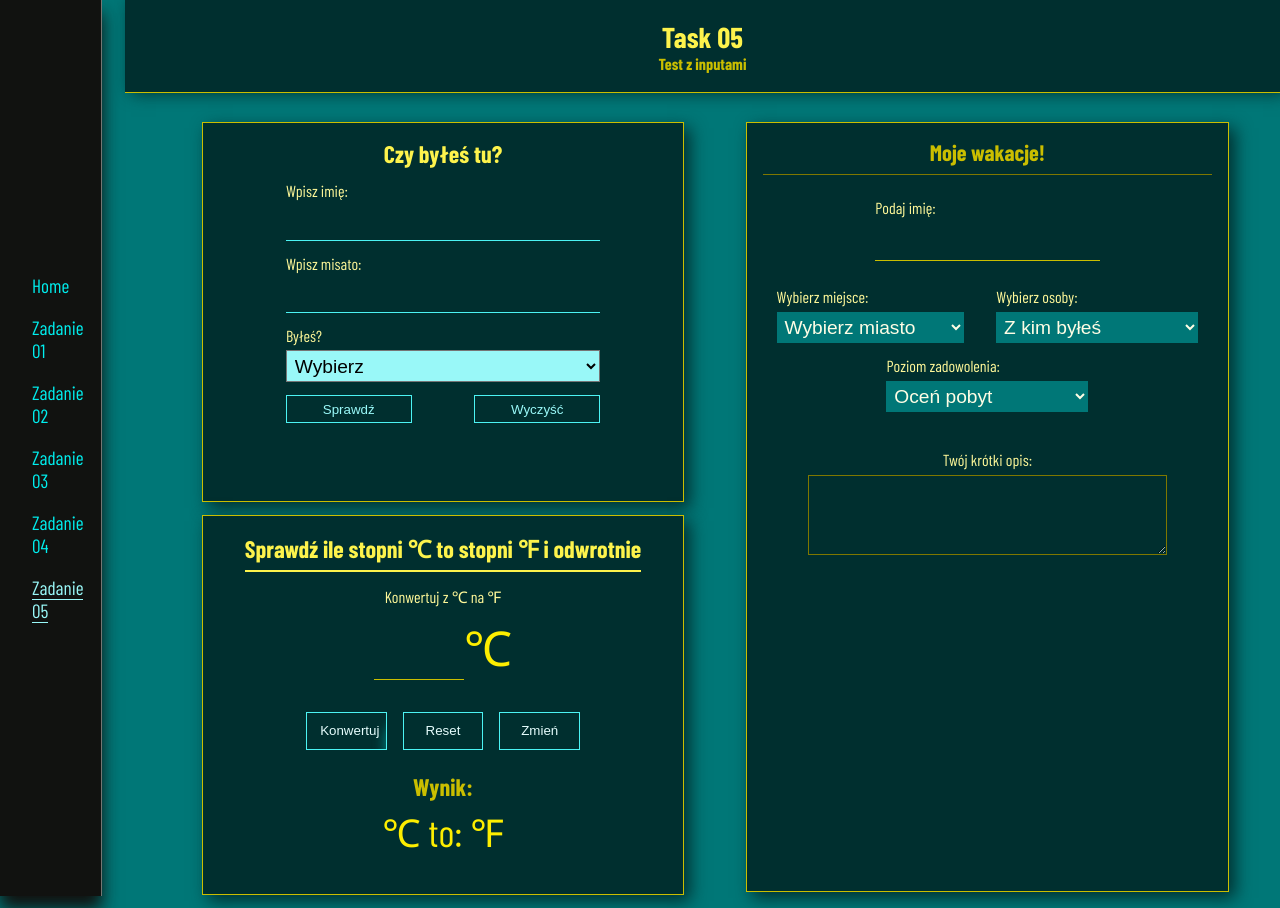
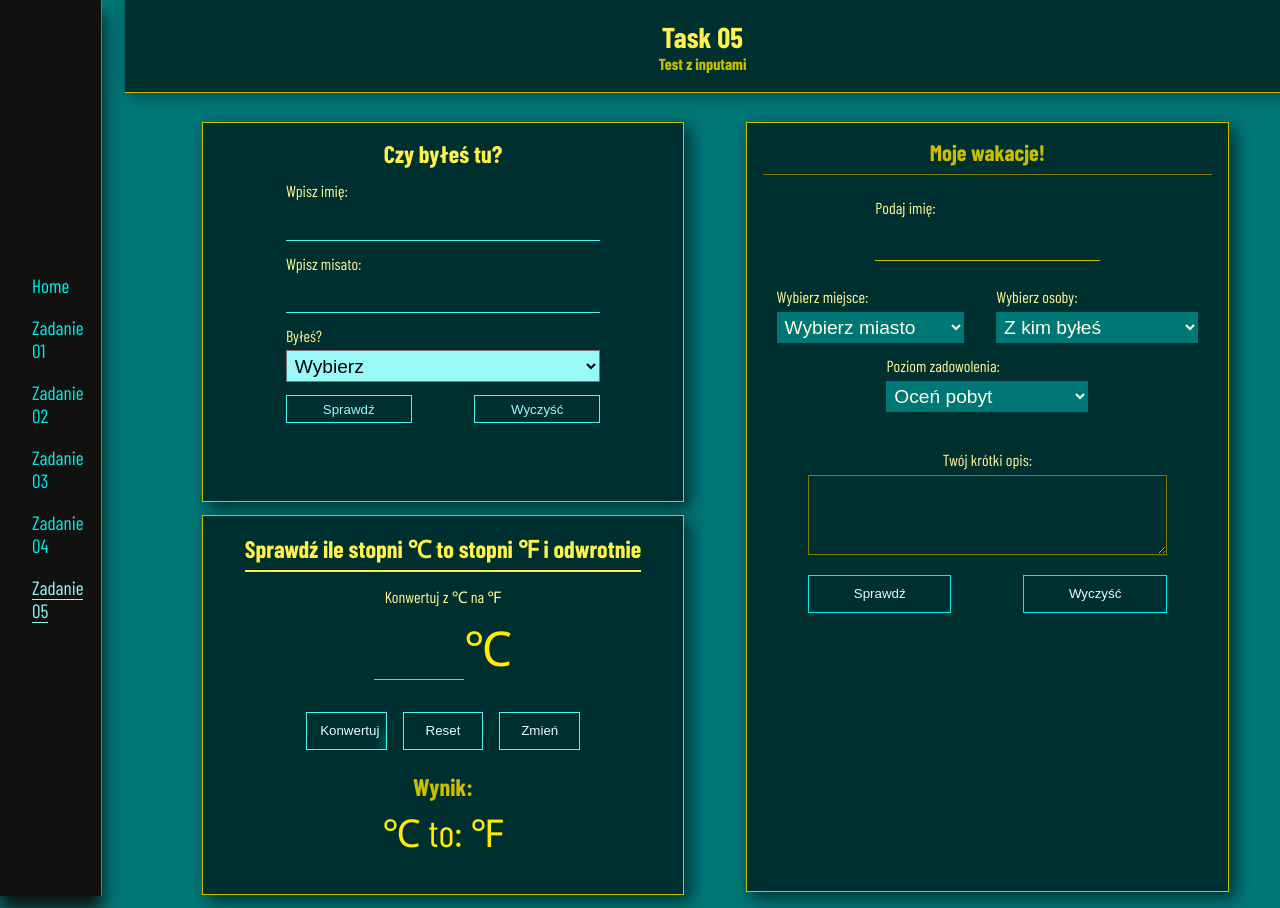
Before and after one commit to Scorpion19702022/MyReact_App001, a React (Create React App) app: page /Task05 in a window 1280 px wide. Built offline with nearby package versions, Linux system fonts and the light colour scheme; a web font is replaced by a local one.

Commit message:
prepared btns

```diff
--- a/src/Components/Task05/Task05task3.js
+++ b/src/Components/Task05/Task05task3.js
@@ -66,6 +66,10 @@ const Task05task3 = () => {
 					<label className={styles.label}>Twój krótki opis:</label>
 					<textarea className={styles.textarea} name='text'></textarea>
 				</div>
+				<div className={styles.box_btns}>
+					<button className={styles.btn}>Sprawdź</button>
+					<button className={styles.btn}>Wyczyść</button>
+				</div>
 			</div>
 		</div>
 	)
--- a/src/Components/Task05/Task05task3.module.css
+++ b/src/Components/Task05/Task05task3.module.css
@@ -130,3 +130,20 @@
 	padding: 0.8em;
 	border: 0.04em solid var(--color-yellow06);
 }
+
+.box_btns {
+	width: 80%;
+	display: flex;
+	justify-content: space-between;
+	margin: 1.2em 0em;
+}
+
+.btn {
+	position: relative;
+	width: 40%;
+	padding: 0.8em;
+	background: none;
+	border: 0.04em solid var(--color-blue04);
+	color: var(--color-blue01);
+	cursor: pointer;
+}
```
